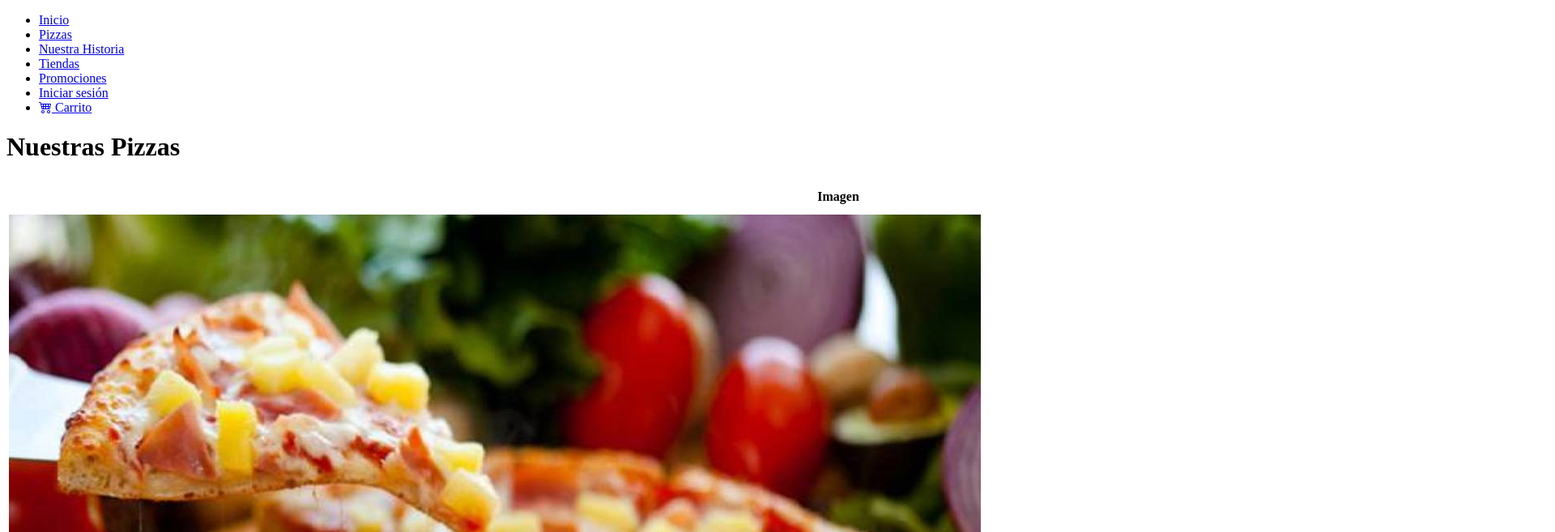
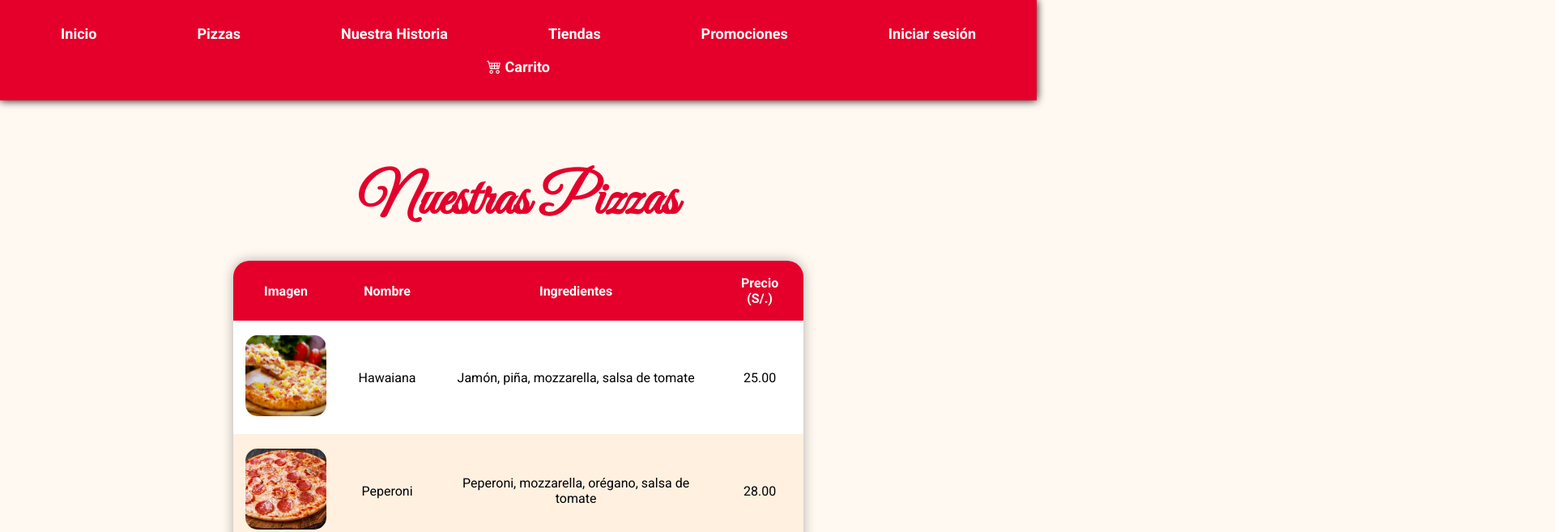
Before and after one commit to mvasquezmaguino/Pizzas, a plain HTML site: page index.html in a window 1280 px wide. Shown: the top 657 px of the page at 81% size, 1920 px wide, since content can reach past the window. Drawn offline with nearby package versions, Linux system fonts and the light colour scheme.

Commit message:
index.html

```diff
--- a/index.html
+++ b/index.html
@@ -2,19 +2,19 @@
 <html>
   <head>
     <title>Pizzería Deliciosa</title>
-    <link rel="stylesheet" href="entregable.css">
+    <link rel="stylesheet" href="pizza.css">
     <link rel="stylesheet" href="https://cdnjs.cloudflare.com/ajax/libs/bootstrap-icons/1.8.1/font/bootstrap-icons.min.css">
     <link rel="icon" type="imagen/png" href="Logo Pizza.png">
   </head>
   <body>
     <div class="menu">
       <ul>
-        <li class="apartado"><a href="entregable.html">Inicio</a></li>
-        <li class="apartado"><a href="pizza.html">Pizzas</a></li>
-        <li class="apartado"><a href="historia.html">Nuestra Historia</a></li>
+        <li class="apartado"><a href="https://mvasquezmaguino.github.io/entregable01/">Inicio</a></li>
+        <li class="apartado"><a href="https://mvasquezmaguino.github.io/Pizzas/">Pizzas</a></li>
+        <li class="apartado"><a href="https://mvasquezmaguino.github.io/Nuestra-Historia/">Nuestra Historia</a></li>
         <li class="apartado"><a href="#">Tiendas</a></li>
         <li class="apartado"><a href="#">Promociones</a></li>
-        <li class="apartado"><a href="iniciar.html">Iniciar sesión</a></li>
+        <li class="apartado"><a href="https://mvasquezmaguino.github.io/Iniciar-Sesion/">Iniciar sesión</a></li>
         <li class="apartado"><a href="#"><i class="bi bi-cart4"></i> Carrito</a></li>
       </ul>
     </div>
```
